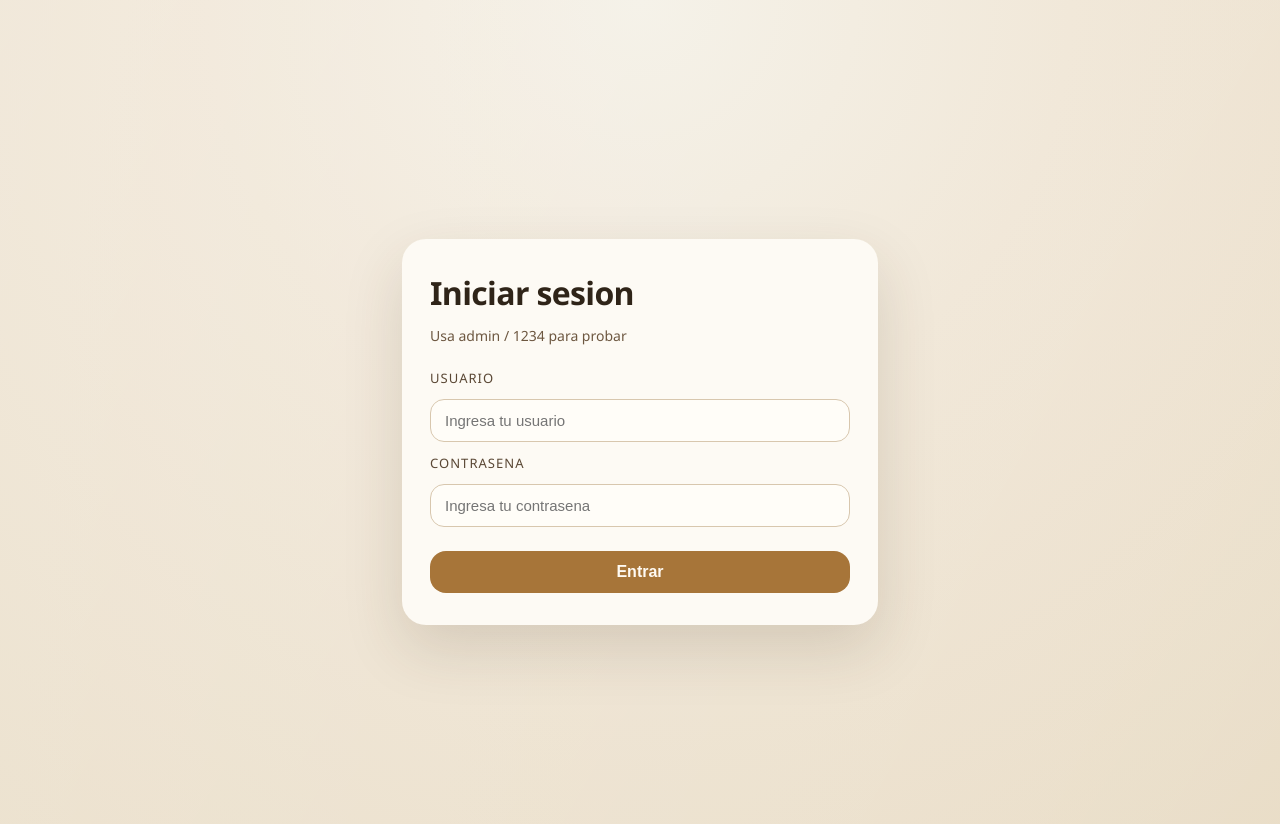
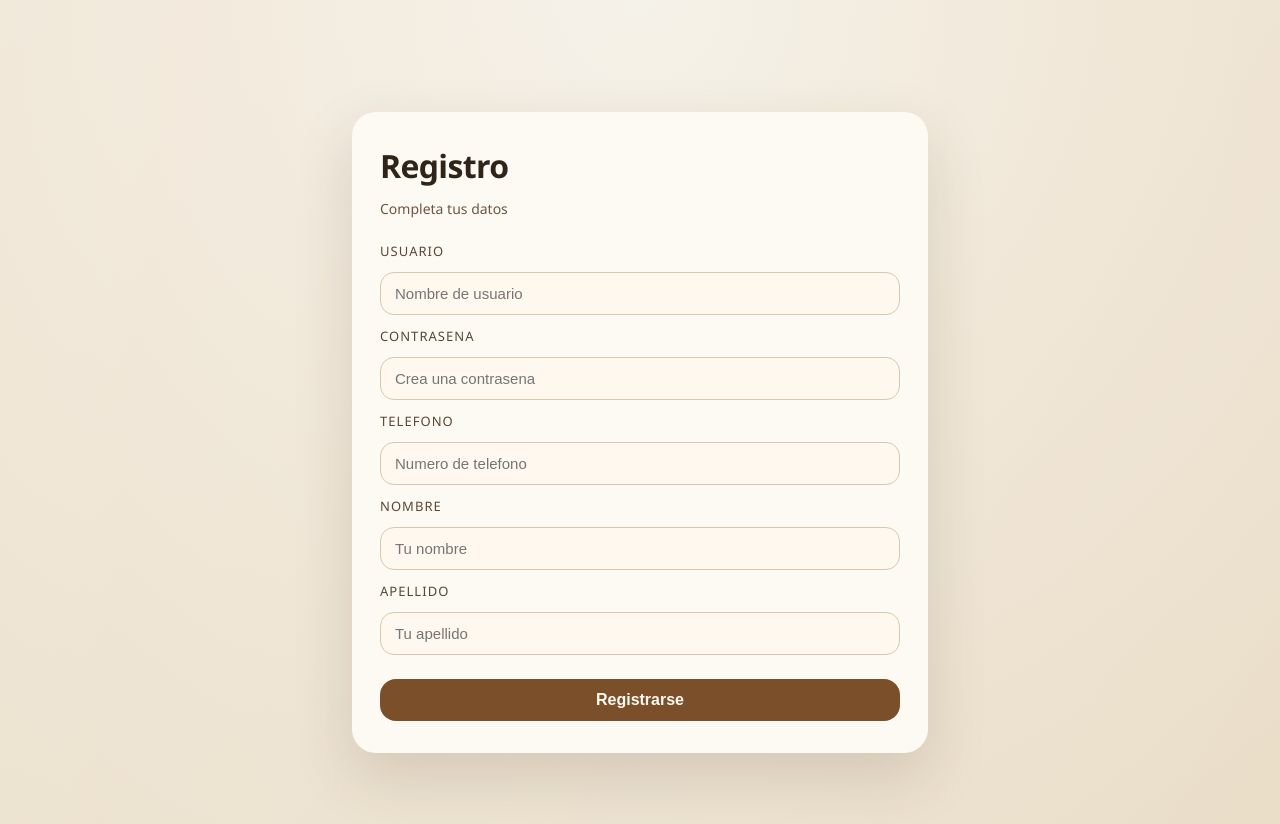
Before and after one commit to Josefo1212/ContactsProject, a React (Vite) app: page /register in a window 1280 px wide. Shown: the top 824 px of the page. Built offline with nearby package versions, Linux system fonts and the light colour scheme.

Commit message:
Feat:Se implemento el register y una pagina de bienvenida

```diff
--- /dev/null
+++ b/src/App.tsx
@@ -0,0 +1,20 @@
+import { BrowserRouter, Navigate, Route, Routes } from 'react-router-dom';
+import Login from './pages/login';
+import Register from './pages/register';
+import Welcome from './pages/welcome';
+
+const App = () => {
+  return (
+    <BrowserRouter>
+      <Routes>
+        <Route path="/" element={<Navigate to="/login" replace />} />
+        <Route path="/login" element={<Login />} />
+        <Route path="/register" element={<Register />} />
+        <Route path="/welcome" element={<Welcome />} />
+        <Route path="*" element={<Navigate to="/login" replace />} />
+      </Routes>
+    </BrowserRouter>
+  );
+};
+
+export default App;
--- /dev/null
+++ b/src/hooks/useLogin.ts
@@ -0,0 +1,56 @@
+import { useEffect, useState } from 'react';
+import type { SubmitEvent } from 'react';
+import { addUser, getUserByUsername } from '../services/indexdDB';
+
+const DEFAULT_USER = {
+  username: 'admin',
+  password: '1234',
+  phone: '0000000000',
+  name: 'Admin',
+  lastName: 'Demo',
+};
+
+export const useLogin = (onSuccess?: (username: string) => void) => {
+  const [username, setUsername] = useState('');
+  const [password, setPassword] = useState('');
+  const [error, setError] = useState('');
+  const [success, setSuccess] = useState('');
+
+  useEffect(() => {
+    const ensureDefaultUser = async () => {
+      const existing = await getUserByUsername(DEFAULT_USER.username);
+      if (!existing) {
+        await addUser(DEFAULT_USER);
+      }
+    };
+
+    void ensureDefaultUser();
+  }, []);
+
+  const handleSubmit = async (event: SubmitEvent<HTMLFormElement>) => {
+    event.preventDefault();
+    setError('');
+    setSuccess('');
+
+    const user = await getUserByUsername(username.trim());
+    if (!user || user.password !== password) {
+      setError('Usuario o contrasena incorrectos');
+      return;
+    }
+
+    setSuccess(`Bienvenido, ${user.username}`);
+    if (onSuccess) {
+      onSuccess(user.username);
+    }
+  };
+
+  return {
+    username,
+    setUsername,
+    password,
+    setPassword,
+    error,
+    success,
+    handleSubmit,
+  };
+};
--- /dev/null
+++ b/src/hooks/useRegister.ts
@@ -0,0 +1,66 @@
+import { useState } from 'react';
+import type { ChangeEvent, SubmitEvent } from 'react';
+import { addUser, getUserByUsername } from '../services/indexdDB';
+
+type RegisterForm = {
+  username: string;
+  password: string;
+  phone: string;
+  name: string;
+  lastName: string;
+};
+
+const initialForm: RegisterForm = {
+  username: '',
+  password: '',
+  phone: '',
+  name: '',
+  lastName: '',
+};
+
+export const useRegister = () => {
+  const [form, setForm] = useState<RegisterForm>(initialForm);
+  const [error, setError] = useState('');
+  const [success, setSuccess] = useState('');
+
+  const handleChange = (event: ChangeEvent<HTMLInputElement>) => {
+    const { name, value } = event.target;
+    setForm((prev) => ({ ...prev, [name]: value }));
+  };
+
+  const handleSubmit = async (event: SubmitEvent<HTMLFormElement>) => {
+    event.preventDefault();
+    setError('');
+    setSuccess('');
+
+    if (Object.values(form).some((value) => !value.trim())) {
+      setError('Todos los campos son obligatorios');
+      return;
+    }
+
+    const existing = await getUserByUsername(form.username.trim());
+    if (existing) {
+      setError('El nombre de usuario ya existe');
+      return;
+    }
+
+    await addUser({
+      username: form.username.trim(),
+      password: form.password,
+      phone: form.phone.trim(),
+      name: form.name.trim(),
+      lastName: form.lastName.trim(),
+    });
+
+    setSuccess('Usuario registrado correctamente');
+    setForm(initialForm);
+  };
+
+  return {
+    form,
+    error,
+    success,
+    handleChange,
+    handleSubmit,
+  };
+};
--- a/src/main.tsx
+++ b/src/main.tsx
@@ -1,9 +1,9 @@
 import { StrictMode } from 'react';
 import { createRoot } from 'react-dom/client';
-import Login from './pages/login';
+import App from './App';
 
 createRoot(document.getElementById('root')!).render(
   <StrictMode>
-    <Login />
+    <App />
   </StrictMode>,
 );
--- a/src/models/User.ts
+++ b/src/models/User.ts
@@ -2,4 +2,7 @@ export interface User {
     id: number;
     username: string;
     password: string;
+    phone: string;
+    name: string;
+    lastName: string;
 }
--- a/src/pages/login.tsx
+++ b/src/pages/login.tsx
@@ -1,42 +1,20 @@
-import { useEffect, useState } from 'react';
-import { addUser, getUserByUsername } from '../services/indexdDB';
+import { Link, useNavigate } from 'react-router-dom';
 import '../styles/login.css';
-
-const DEFAULT_USER = {
-	username: 'admin',
-	password: '1234',
-};
+import { useLogin } from '../hooks/useLogin';
 
 const Login = () => {
-	const [username, setUsername] = useState('');
-	const [password, setPassword] = useState('');
-	const [error, setError] = useState('');
-	const [success, setSuccess] = useState('');
-
-	useEffect(() => {
-		const ensureDefaultUser = async () => {
-			const existing = await getUserByUsername(DEFAULT_USER.username);
-			if (!existing) {
-				await addUser(DEFAULT_USER);
-			}
-		};
-
-		void ensureDefaultUser();
-	}, []);
-
-	const handleSubmit = async (event: React.FormEvent<HTMLFormElement>) => {
-		event.preventDefault();
-		setError('');
-		setSuccess('');
-
-		const user = await getUserByUsername(username.trim());
-		if (!user || user.password !== password) {
-			setError('Usuario o contrasena incorrectos');
-			return;
-		}
-
-		setSuccess(`Bienvenido, ${user.username}`);
-	};
+	const navigate = useNavigate();
+	const {
+		username,
+		setUsername,
+		password,
+		setPassword,
+		error,
+		success,
+		handleSubmit,
+	} = useLogin((usernameValue) =>
+		navigate('/welcome', { state: { username: usernameValue } }),
+	);
 
 	return (
 		<div className="login-page">
@@ -76,6 +54,13 @@ const Login = () => {
 					Entrar
 				</button>
 
+				<p className="login-footer">
+					No tienes cuenta?{' '}
+					<Link className="login-link" to="/register">
+						Crear cuenta
+					</Link>
+				</p>
+
 				{error ? <p className="login-error">{error}</p> : null}
 				{success ? <p className="login-success">{success}</p> : null}
 			</form>
--- /dev/null
+++ b/src/pages/register.tsx
@@ -0,0 +1,100 @@
+import '../styles/login.css';
+import '../styles/register.css';
+import { useRegister } from '../hooks/useRegister';
+
+const Register = () => {
+	const { form, error, success, handleChange, handleSubmit } = useRegister();
+
+	return (
+		<div className="login-page">
+			<form className="login-card register-card" onSubmit={handleSubmit}>
+				<h1 className="login-title">Registro</h1>
+				<p className="login-subtitle">Completa tus datos</p>
+
+				<label className="login-label" htmlFor="username">
+					Usuario
+				</label>
+				<input
+					id="username"
+					name="username"
+					className="login-input"
+					type="text"
+					placeholder="Nombre de usuario"
+					value={form.username}
+					onChange={handleChange}
+					autoComplete="username"
+					required
+				/>
+
+				<label className="login-label" htmlFor="password">
+					Contrasena
+				</label>
+				<input
+					id="password"
+					name="password"
+					className="login-input"
+					type="password"
+					placeholder="Crea una contrasena"
+					value={form.password}
+					onChange={handleChange}
+					autoComplete="new-password"
+					required
+				/>
+
+				<label className="login-label" htmlFor="phone">
+					Telefono
+				</label>
+				<input
+					id="phone"
+					name="phone"
+					className="login-input"
+					type="tel"
+					placeholder="Numero de telefono"
+					value={form.phone}
+					onChange={handleChange}
+					autoComplete="tel"
+					required
+				/>
+
+				<label className="login-label" htmlFor="name">
+					Nombre
+				</label>
+				<input
+					id="name"
+					name="name"
+					className="login-input"
+					type="text"
+					placeholder="Tu nombre"
+					value={form.name}
+					onChange={handleChange}
+					autoComplete="given-name"
+					required
+				/>
+
+				<label className="login-label" htmlFor="lastName">
+					Apellido
+				</label>
+				<input
+					id="lastName"
+					name="lastName"
+					className="login-input"
+					type="text"
+					placeholder="Tu apellido"
+					value={form.lastName}
+					onChange={handleChange}
+					autoComplete="family-name"
+					required
+				/>
+
+				<button className="login-button" type="submit">
+					Registrarse
+				</button>
+
+				{error ? <p className="login-error">{error}</p> : null}
+				{success ? <p className="login-success">{success}</p> : null}
+			</form>
+		</div>
+	);
+};
+
+export default Register;
--- /dev/null
+++ b/src/pages/welcome.tsx
@@ -0,0 +1,26 @@
+import { Link, useLocation } from 'react-router-dom';
+import '../styles/login.css';
+
+type LocationState = {
+  username?: string;
+};
+
+const Welcome = () => {
+  const location = useLocation();
+  const state = location.state as LocationState | null;
+  const username = state?.username ?? 'usuario';
+
+  return (
+    <div className="login-page">
+      <div className="login-card">
+        <h1 className="login-title">Bienvenido</h1>
+        <p className="login-subtitle">Hola, {username}. Tu acceso fue exitoso.</p>
+        <Link className="login-button" to="/login">
+          Volver al login
+        </Link>
+      </div>
+    </div>
+  );
+};
+
+export default Welcome;
--- a/src/styles/login.css
+++ b/src/styles/login.css
@@ -102,3 +102,19 @@ body {
   border-radius: 12px;
   font-size: 14px;
 }
+
+.login-footer {
+  margin: 4px 0 0;
+  font-size: 14px;
+  color: #6d5740;
+}
+
+.login-link {
+  color: #a77539;
+  font-weight: 600;
+  text-decoration: none;
+}
+
+.login-link:hover {
+  text-decoration: underline;
+}
--- /dev/null
+++ b/src/styles/register.css
@@ -0,0 +1,15 @@
+.register-card {
+  width: min(520px, 100%);
+}
+
+.register-card .login-input {
+  background: #fff8ee;
+}
+
+.register-card .login-button {
+  background: #7a4f2a;
+}
+
+.register-card .login-button:hover {
+  box-shadow: 0 12px 24px rgba(122, 79, 42, 0.3);
+}
```
